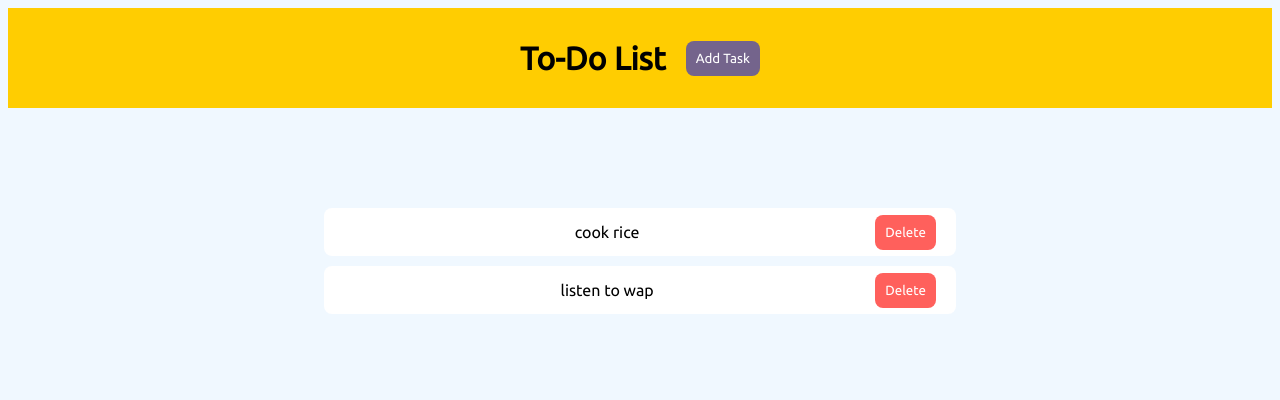
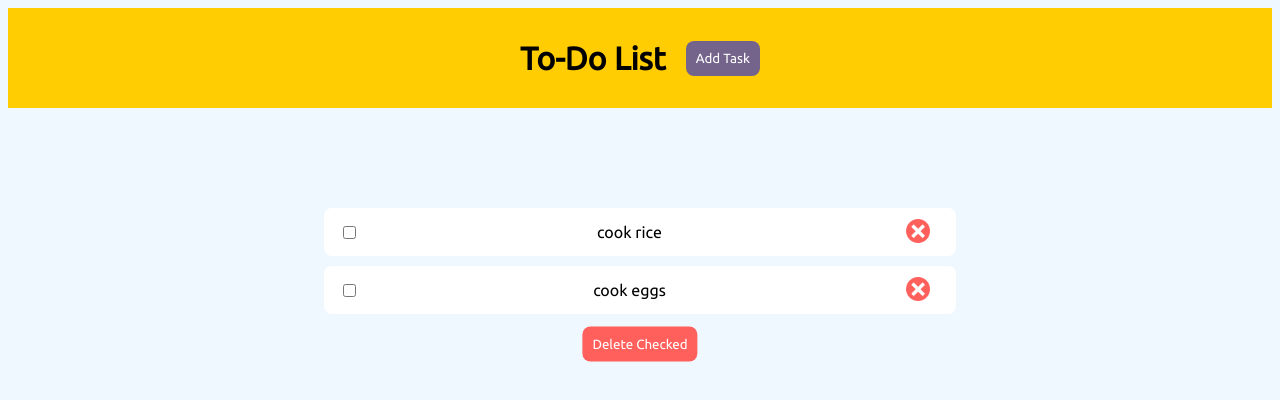
Before and after one commit to ChrisPag/ToDoList, a React (Create React App) app: page / in a window 1280 px wide. Shown: the top 400 px of the page. Built offline with nearby package versions, Linux system fonts and the light colour scheme; data requests are answered from the project's data file.

Commit message:
edited delete buttons

```diff
--- a/data/db.json
+++ b/data/db.json
@@ -5,7 +5,7 @@
       "id": 1
     },
     {
-      "desc": "listen to wap",
+      "desc": "cook eggs",
       "id": 2
     }
   ]
--- a/src/Main.js
+++ b/src/Main.js
@@ -1,10 +1,17 @@
 import { useState, useEffect } from 'react';
+import Iconx from './Iconx.png';
+import Iconx2 from './Iconx2.png';
+//import Tasks from './Tasks';
 
 const Main = () => {
     const [taskData, setTaskData] = useState(null);
-    //const [checked, setChecked] = useState(false);
+    /*const [checkData, setCheckData] = useState({
+        taskid: '',
+        checked: false,
+    })*/
 
-    /*Get request to localhost, res is the response object to fetch*/
+    /*Get request to localhost, res is the response object to fetch
+    set fetched data as the task data to map*/
     useEffect(() => {
         fetch('http://localhost:8000/tasks')
         .then(res => {
@@ -24,8 +31,20 @@ const Main = () => {
     }
 
     /*const handleCheck = (tid) => {
-        setChecked(state=>!state);
-    }*/
+        setCheckData(prevState => ({
+            taskid: tid,
+            checked: !prevState.checked
+        }));
+    }
+
+    const deleteSelected = (tid) => {
+        if (checkData.checked ===true)
+
+    }
+
+    useEffect(()=>{
+        console.log(checkData);
+    }, [checkData])*/
 
     return(
         <div className="main">
@@ -34,12 +53,16 @@ const Main = () => {
                 <div className="taskPreview" key={task.id}>
                     <form>
                         {/*<input type="checkbox" className="check" onClick={()=> handleCheck(task.id)}></input>*/}
+                        <input type="checkbox" className="check"></input>
                         {task.desc}
-                        <button type="submit" className="delete" onClick={()=> handleClick(task.id)}>Delete</button>
+                        <button type="submit" className="delete" onClick={()=> handleClick(task.id)}>
+                            <img className="hideOnHover" src={Iconx} alt="delete button" />
+                            <img className="showOnHover" src={Iconx2} alt="delete button" />
+                        </button>
                     </form>
                 </div>
             )))}
-
+            <button id="deleteChecked">Delete Checked</button>
         </div>
     );
 }
--- a/src/index.css
+++ b/src/index.css
@@ -8,8 +8,9 @@
 
 button {
   border:none;
-  border-radius:8px;
-  padding: 10px;
+  /*border-radius:8px;
+  padding: 10px;*/
+  color:white;
 }
 
 /*Navbar*/
@@ -17,7 +18,6 @@ button {
   height:100px;
   width: 100%;
   background-color:#FFCD01;
-  /*center items in navbar*/
   align-items: center;
   justify-content: center;
   display: flex;
@@ -35,8 +35,9 @@ button {
 
 #addTask{
   background-color:#74648C;
-  color: white;
   float:right;
+  border-radius:8px;
+  padding: 10px;
 }
 
 #addTask:hover {
@@ -52,6 +53,8 @@ button {
   top:150px;
   -ms-transform: translate(-50%, -50%);
   transform: translate(-50%, -50%);
+  /*display:grid;
+  grid-template-columns:200px 50px;*/
 }
 
 .tasks input {
@@ -65,15 +68,21 @@ button {
 .tasks button {
   margin-top: 5px;
   margin-right: 5px;
+  border-radius:8px;
+  padding: 10px;
 }
 
 #done {
   background-color:#00CA4E;
-  color: white;
 }
 
 #done:hover{
   background-color:#2fdf72;
+}
+
+/*Main*/
+.main {
+  margin-top:100px;
 }
 
 /*Task preview*/
@@ -81,6 +90,11 @@ button {
   margin: auto;
   width: 50%;
   text-align:center;
+
+}
+
+.taskPreview img {
+  background-color:white;
 }
 
 .taskPreview form{
@@ -90,22 +104,44 @@ button {
   margin-bottom:10px;
 }
 
+/*This allows the image to change on hover*/
+.taskPreview:hover .showOnHover {
+  display:block;
+}
+
+.taskPreview:hover .hideOnHover {
+  display:none;
+}
+
+.showOnHover{
+  display:none;
+}
+
+/*Delete and checkboxes*/
 .delete{
-  color:white;
   float:right;
   margin-right:5px;
-  margin-top:-8px;
-  background-color:#FF605C;
+  margin-top:-5px;
+  background-color:white;
 }
 
-.delete:hover{
-  background-color:#fa8381;
-}
+
 
 .check{
   float:left;
 }
 
-.main {
-  margin-top:100px;
+#deleteChecked {
+  background-color:#FF605C;
+  position: absolute;
+  left: 50%;
+  margin-top:20px;
+  -ms-transform: translate(-50%, -50%);
+  transform: translate(-50%, -50%);
+  border-radius:8px;
+  padding: 10px;
 }
+
+#deleteChecked:hover {
+  background-color:#fa8381;
+}
```
Also changed, not shown: src/Iconx.png (added), src/Iconx2.png (added).
